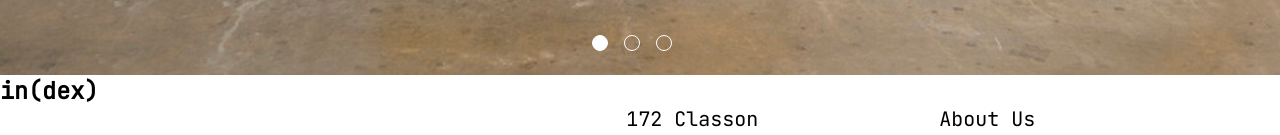
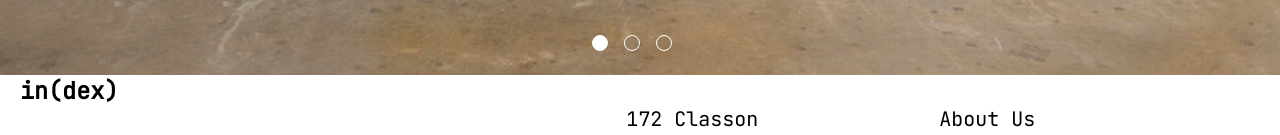
Before and after one commit to Yngvolainen/index, a Vue app: page / in a window 1280 px wide. Shown: the part 3229-3364 px from the top of the page. Built offline with nearby package versions, Linux system fonts and the light colour scheme.

Commit message:
Last styling in place

```diff
--- a/src/components/Footer.vue
+++ b/src/components/Footer.vue
@@ -47,7 +47,7 @@ export default {
       grid-column: 1/ span 12;
    }
 	.footer__title {
-		margin-right: 20px;
+		margin-left: 20px;
 	}
 
 .footer__navigation-icon {
```
